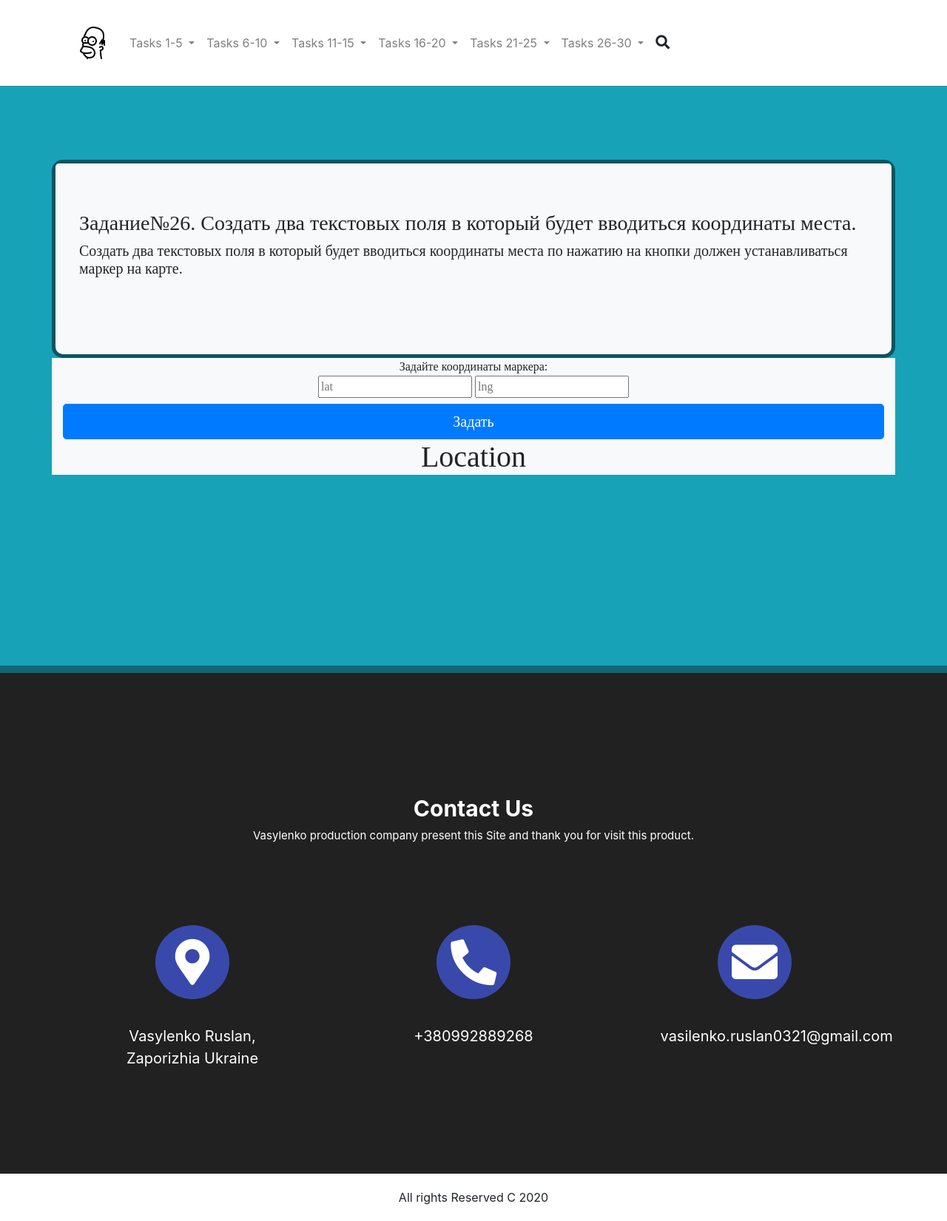
After one commit to VasilenkoRuslan/my-start-resume-work-by-VRV2, a PHP site: page /task26.php in a window 1280 px wide. The commit adds this page. Shown: the whole page at 74% size. Run offline with PHP 8.4, Linux system fonts and the light colour scheme; some libraries are stand-ins or nearby versions.

Commit message:
add task26

```diff
--- a/header.php
+++ b/header.php
@@ -1,4 +1,8 @@
 <?php include('init_db.php'); ?>
+<?php
+$howMachToOneBtnTasks = 5;
+$howMachBtn = 6;
+?>
 <!DOCTYPE HTML>
 <html lang="en">
 <head>
@@ -29,68 +33,25 @@
                     </button>
                     <div class="collapse navbar-collapse" id="collapsibleNavbar">
                         <ul class="navbar-nav align-self-end">
+                            <?php for ($btn_count = 1; $btn_count <= $howMachBtn; $btn_count++) {
+                                $btn_task_number_start = (($btn_count - 1) * $howMachToOneBtnTasks + 1);
+                                $btn_task_number_finish = ($btn_count * $howMachToOneBtnTasks); ?>
                                 <li class="nav-item dropdown">
                                     <a class="nav-link dropdown-toggle menu__item" href="#" data-toggle="dropdown">
-                                    Tasks 1-5
+                                        Tasks <?= $btn_task_number_start; ?>-<?= $btn_task_number_finish; ?>
                                     </a>
                                     <div class="dropdown-menu">
-                                    <?php for ($task_number = 1; $task_number <= 5; $task_number++) { ?>
-                                        <a href="task<?= $task_number; ?>.php"
-                                           class="dropdown-item text-body">Task <?= $task_number; ?></a>
-                                        <?php
-                                    } ?>
-                                </div>
-                            </li>
-                            <li class="nav-item dropdown">
-                                <a class="nav-link dropdown-toggle menu__item" href="#" data-toggle="dropdown">
-                                    Tasks 6-10
-                                </a>
-                                <div class="dropdown-menu">
-                                    <?php for ($task_number = 6; $task_number <= 10; $task_number++) { ?>
-                                        <a href="task<?= $task_number; ?>.php"
-                                           class="dropdown-item text-body">Task <?= $task_number; ?></a>
-                                        <?php
-                                    } ?>
-                                </div>
-                            </li>
-                            <li class="nav-item dropdown">
-                                <a class="nav-link dropdown-toggle menu__item" href="#" data-toggle="dropdown">
-                                    Tasks 11-15
-                                </a>
-                                <div class="dropdown-menu">
-                                    <?php for ($task_number = 11; $task_number <= 15; $task_number++) { ?>
-                                        <a href="task<?= $task_number; ?>.php"
-                                           class="dropdown-item text-body">Task <?= $task_number; ?></a>
-                                        <?php
-                                    } ?>
-                                </div>
-                            </li>
-                            <li class="nav-item dropdown">
-                                <a class="nav-link dropdown-toggle menu__item" href="#" data-toggle="dropdown">
-                                    Tasks 16-20
-                                </a>
-                                <div class="dropdown-menu">
-                                    <?php for ($task_number = 16; $task_number <= 20; $task_number++) {
-                                        if ($task_number !== 18) { ?>
+                                        <?php for ($task_number = $btn_task_number_start; $task_number <= $btn_task_number_finish; $task_number++) { ?>
                                             <a href="task<?= $task_number; ?>.php"
                                                class="dropdown-item text-body">Task <?= $task_number; ?></a>
                                             <?php
                                         }
-                                    } ?>
+                                        ?>
                                     </div>
                                 </li>
-                            <li class="nav-item dropdown">
-                                <a class="nav-link dropdown-toggle menu__item" href="#" data-toggle="dropdown">
-                                    Tasks 21-25
-                                </a>
-                                <div class="dropdown-menu">
-                                    <?php for ($task_number = 21; $task_number <= 25; $task_number++) { ?>
-                                        <a href="task<?= $task_number; ?>.php"
-                                           class="dropdown-item text-body">Task <?= $task_number; ?></a>
                                 <?php
-                                    } ?>
-                                </div>
-                            </li>
+                            }
+                            ?>
                         </ul>
                     </div>
                     <div>
--- /dev/null
+++ b/js/task26.js
@@ -0,0 +1,19 @@
+$('#btn').click(function () {
+    if ($("#lat,#lng").val() !== "") {
+        $('#map').slideDown();
+        initMap($("#lat").val(), $("#lng").val());
+    }
+});
+
+function initMap(lat, lng) {
+    let coordinate = {lat: Number(lat), lng: Number(lng)};
+    let map = new google.maps.Map(
+        document.getElementById('map'), {
+            zoom: 13,
+            center: coordinate,
+        });
+    let marker = new google.maps.Marker({
+        position: coordinate,
+        map: map
+    });
+}
--- /dev/null
+++ b/task26.php
@@ -0,0 +1,35 @@
+<?php require "header.php"; ?>
+    <head>
+        <link rel="stylesheet" type="text/css" href="css/task25.css">
+        <title>vrvtask</title>
+    </head>
+    <section class="tasks bg-info">
+        <div class="container bg-light borderForm">
+            <div class="row">
+                <div class="col-md-12 jumbotron text-left bg-light">
+                    <h3>Задание№26. Создать два текстовых поля в который будет вводиться координаты места.</h3>
+                    <h5>Создать два текстовых поля в который будет вводиться координаты места по нажатию на кнопки
+                        должен устанавливаться маркер на карте.</h5>
+                </div>
+            </div>
+        </div>
+        <div class="container text-center bg-light">
+            <div class="form">
+                <form>
+                <label>Задайте координаты маркера: <br>
+                    <input type="number" id="lat" placeholder="lat">
+                    <input type="number" id="lng" placeholder="lng">
+                </label> <br>
+                <button type="button" class="btn btn-primary btn-block btn-lg" id="btn">Задать</button>
+                </form>
+            </div>
+            <h1>Location</h1>
+            <div id="map" style="display: none"></div>
+        </div>
+    </section>
+    <script src="js/task26.js"></script>
+    <script async defer
+            src="https://maps.googleapis.com/maps/api/js?key=AIzaSyAkWlWThgmaiVzuwd6OIVkaenThF9nTBTc&callback=initMap"
+            type="text/javascript">
+    </script>
+<?php require "footer.php"; ?>
```
Lines whose indentation alone changed are shown as unchanged.
